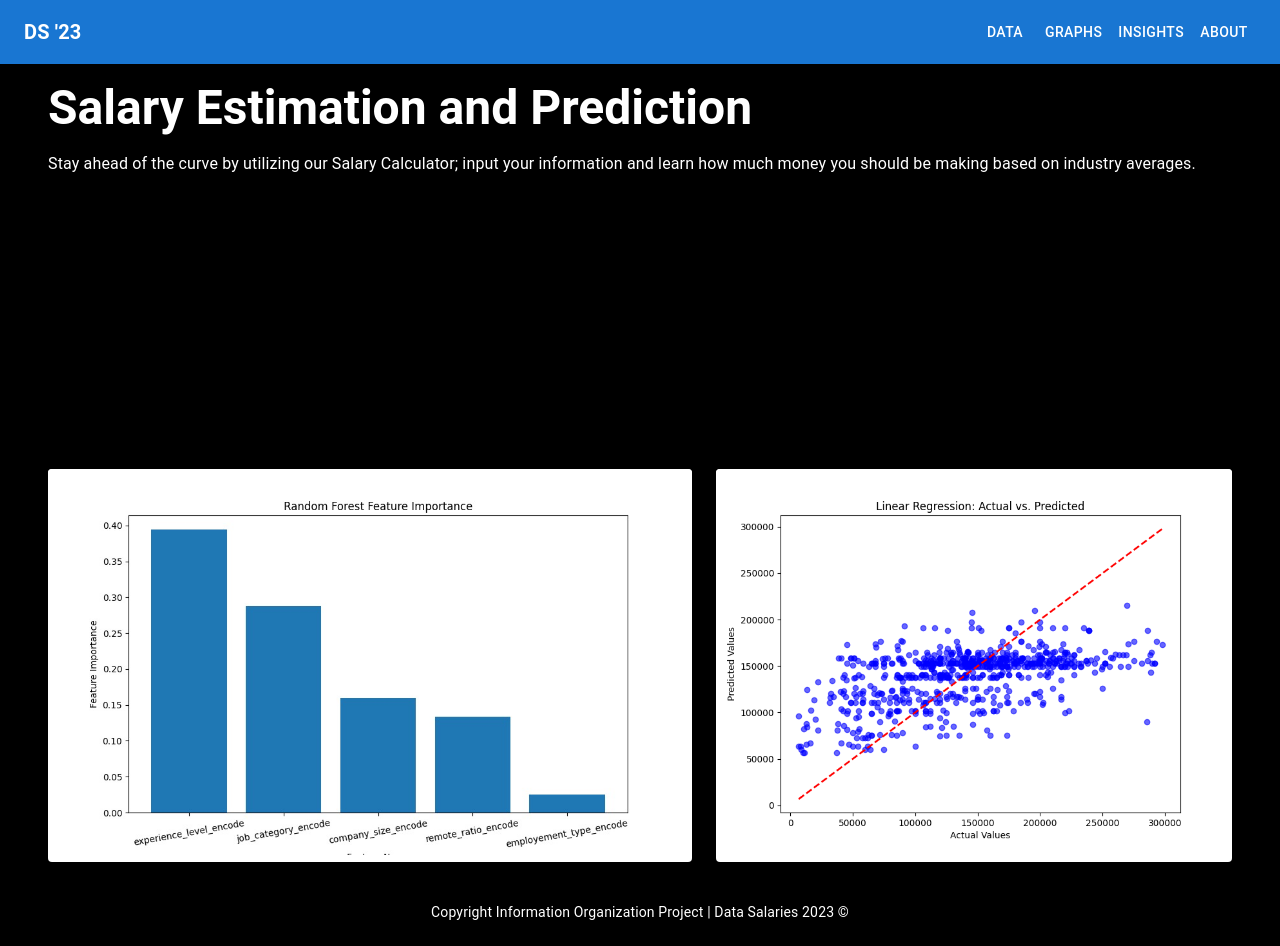
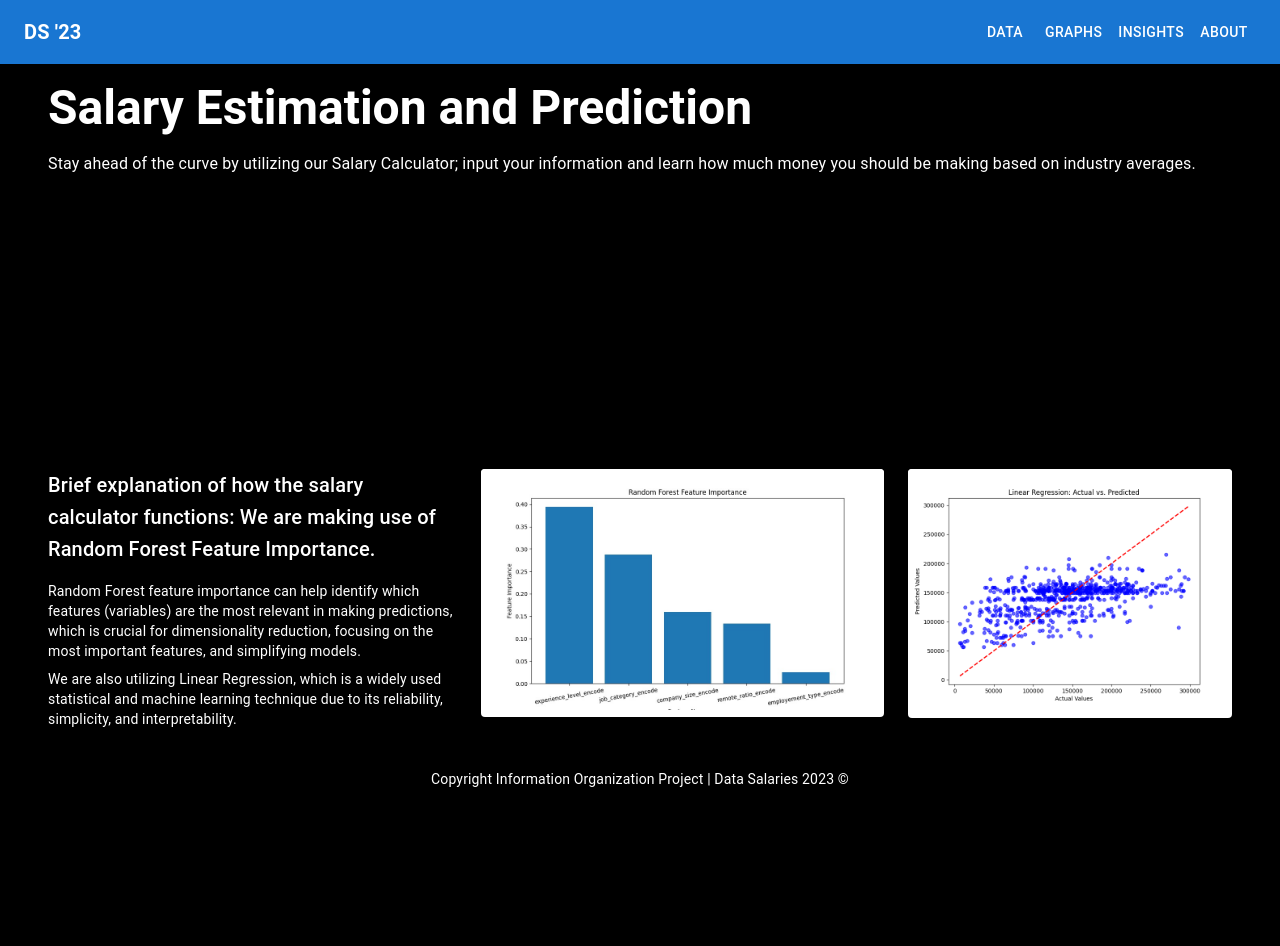
Before and after one commit to ayonkov1/io-project-website, a Next.js app: page /insights in a window 1280 px wide. After the commit the page ends 813 px from the top, so only its background shows below. Built offline with nearby package versions, Linux system fonts and the light colour scheme.

Commit message:
Explanation text on Insights page
Explanation on data page

Title on graphs page

```diff
--- a/src/components/calculate-salary/salary-prediction.jsx
+++ b/src/components/calculate-salary/salary-prediction.jsx
@@ -160,7 +160,8 @@ const SalaryPrediction = () => {
       coefficients[2024].remote_ratio *
         mappedValues.remote_ratio[remote_ratio] +
       (coefficients[2024].work_year || 0) * 2024 +
-      coefficients[2024].intercept
+      coefficients[2024].intercept -
+      14000
 
     setResult2023(
       `${salary2023.toLocaleString("en-US", {
--- a/src/pages/insights.jsx
+++ b/src/pages/insights.jsx
@@ -1,5 +1,5 @@
 import Image from "next/image"
-import { Box, Paper, Divider, Chip } from "@mui/material"
+import { Box, Paper, Divider, Chip, Typography } from "@mui/material"
 import SalaryPrediction from "@/components/calculate-salary/salary-prediction"
 
 export default function Insights() {
@@ -18,7 +18,28 @@ export default function Insights() {
         display="flex"
         flexDirection={{ xs: "column", md: "row" }}
         gap={3}>
-        <Box flex={{ xs: "1", md: "55.55%" }}>
+        <Box flex={{ xs: "1", md: "43.55%" }}>
+          <Typography
+            variant="h6"
+            mb={2}>
+            Brief explanation of how the salary calculator functions: We are
+            making use of Random Forest Feature Importance.
+          </Typography>
+          <Typography
+            variant="body2"
+            mb={1}>
+            Random Forest feature importance can help identify which features
+            (variables) are the most relevant in making predictions, which is
+            crucial for dimensionality reduction, focusing on the most important
+            features, and simplifying models.
+          </Typography>
+          <Typography variant="body2">
+            We are also utilizing Linear Regression, which is a widely used
+            statistical and machine learning technique due to its reliability,
+            simplicity, and interpretability.
+          </Typography>
+        </Box>
+        <Box flex={{ xs: "1", md: "42.85%" }}>
           <Paper
             elevation={5}
             style={{
@@ -36,7 +57,7 @@ export default function Insights() {
             />
           </Paper>
         </Box>
-        <Box flex={{ xs: "1", md: "44.45%" }}>
+        <Box flex={{ xs: "1", md: "34.45%" }}>
           <Paper
             elevation={5}
             style={{
```
Also changed, not shown: src/common/header.tsx (+6 -5 lines), src/pages/data.tsx (+17 -2 lines), src/pages/graphs.tsx (+8 -1 lines).
